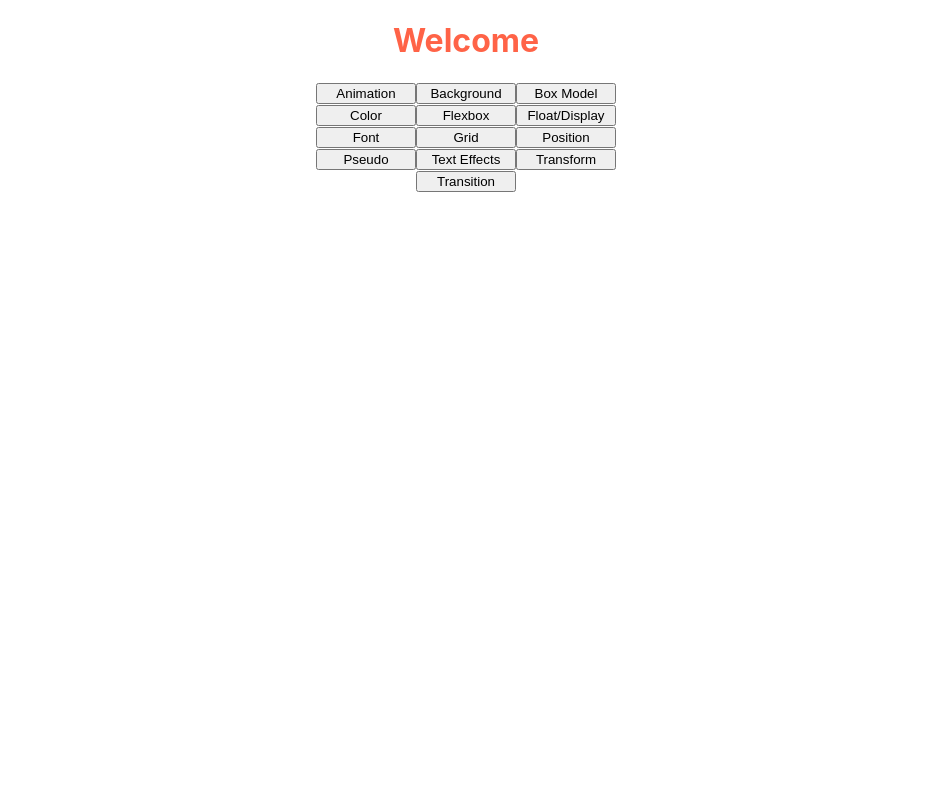
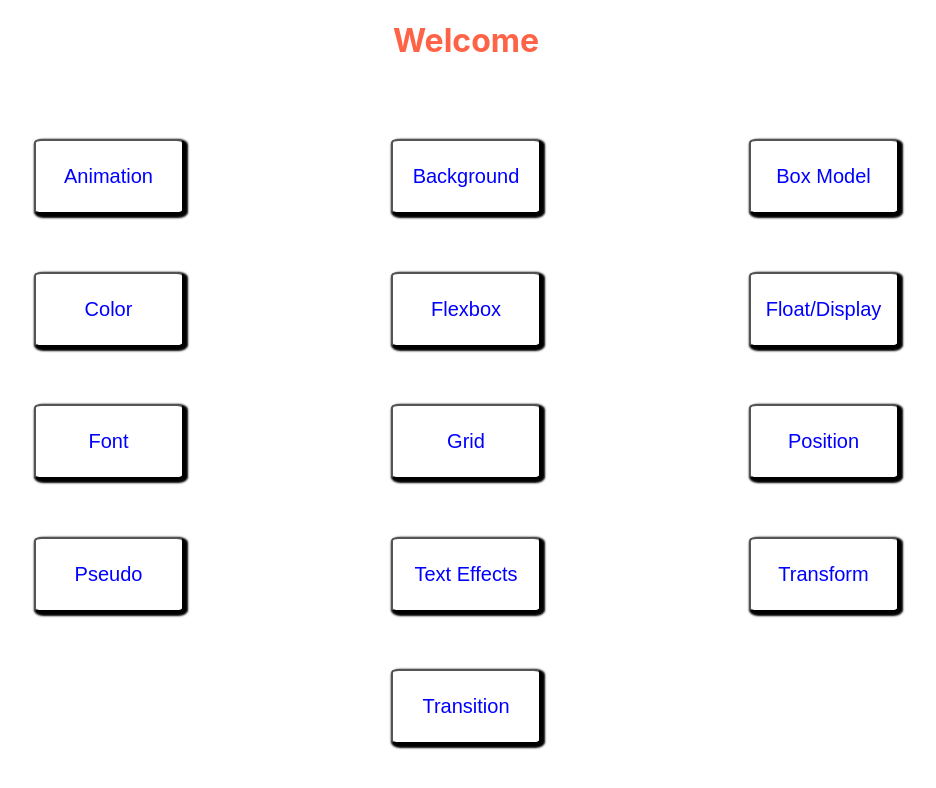
Before and after one commit to paulbrooks646/competencies, a React (Create React App) app: page /#/Dashboard in a window 1280 px wide. Shown: the top 788 px of the page, without its empty margins (174-1110 px from the left). Built offline with nearby package versions, Linux system fonts and the light colour scheme; what redux-promise-middleware would draw is missing.

Commit message:
dashboard styling

```diff
--- a/src/App.scss
+++ b/src/App.scss
@@ -275,5 +275,28 @@ input:disabled {
 }
 
 .dashboard-link {
-  width: 100px;
+  color: blue;
+  width: 150px;
+  height: 75px;
+  background-color: white;
+  box-shadow: 2px 2px 2px 2px black;
+  border-radius: 5%;
+  font-size: 20px;
 }
+
+.dashboard-link:hover {
+transform: scale(1.1);
+cursor: pointer;
+}
+
+.dashboard-links-main {
+display: flex;
+flex-direction: column;
+justify-content: space-evenly;
+height: 90vh;
+}
+
+.dashboard-links-row {
+display: flex;
+justify-content: space-evenly;
+}
```
